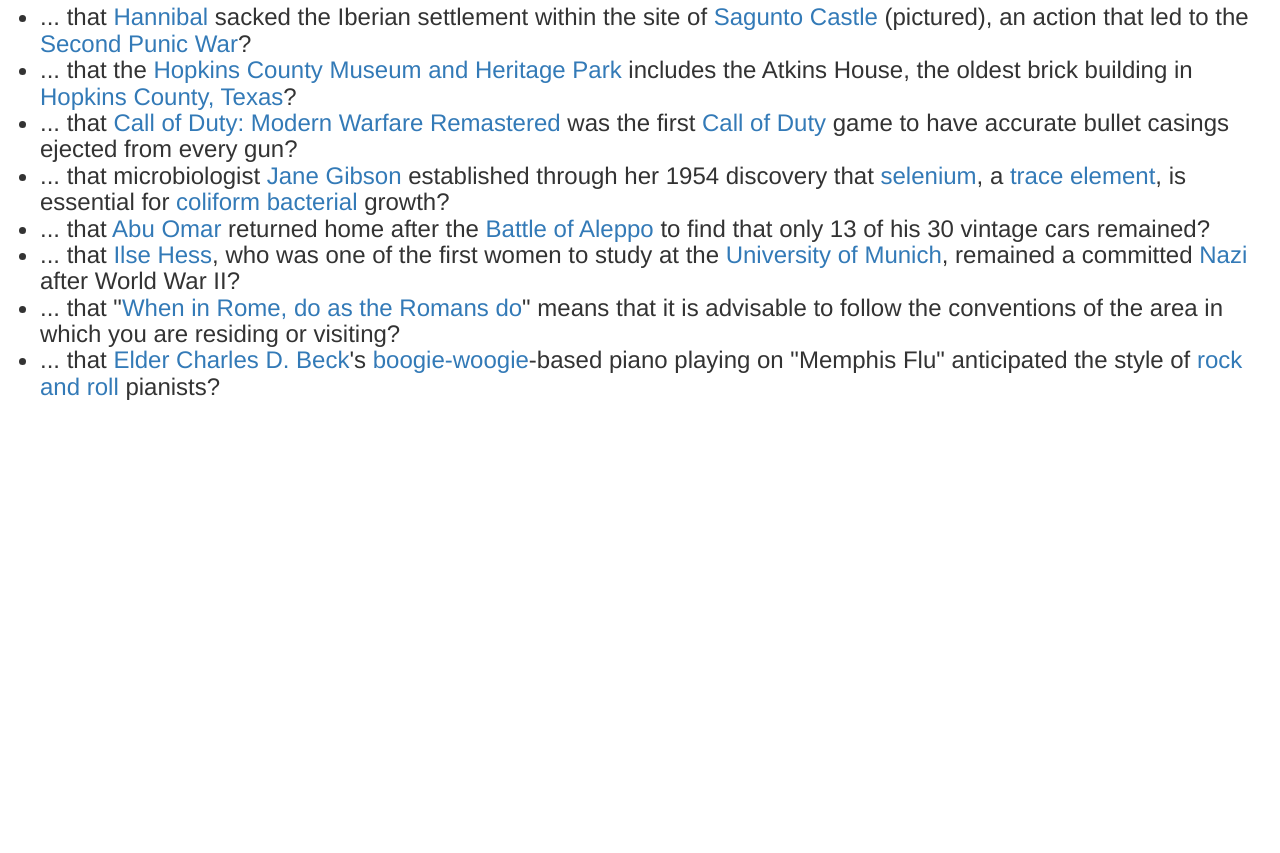
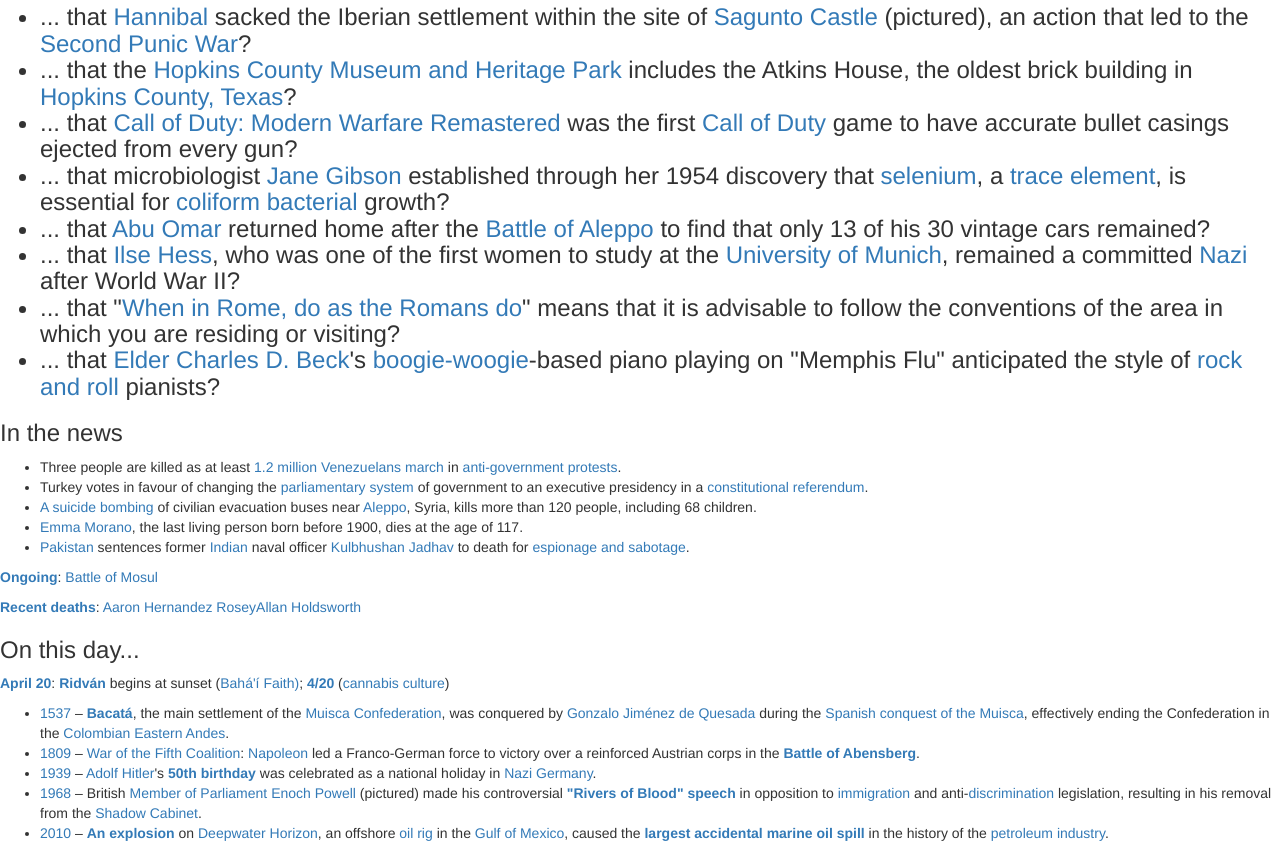
Before and after one commit to GrapeSalad/wiki-clone, a plain HTML site: page index.html in a window 1280 px wide. Shown: the part 1632-2485 px from the top of the page. Before the commit the page ends 2042 px from the top, so only its background shows below. Drawn offline with Linux system fonts and the light colour scheme.

Commit message:
added red section plus filler. Started purple section.

```diff
--- a/index.html
+++ b/index.html
@@ -112,6 +112,29 @@
         <li>... that <a href="#">Elder Charles D. Beck</a>'s <a href="#">boogie-woogie</a>-based piano playing on "Memphis Flu" anticipated the style of <a href="#">rock and roll</a> pianists?</li>
       </ul>
     </div>
+    <div id="red-column">
+      <h3>In the news</h3>
+      <ul>
+        <li>Three people are killed as at least <a href="#">1.2 million Venezuelans march</a> in <a href="#">anti-government protests</a>.</li>
+        <li>Turkey votes in favour of changing the <a href="#">parliamentary system</a> of government to an executive presidency in a <a href="#">constitutional referendum</a>.</li>
+        <li><a href="#">A suicide bombing</a> of civilian evacuation buses near <a href="#">Aleppo</a>, Syria, kills more than 120 people, including 68 children.</li>
+        <li><a href="#">Emma Morano</a>, the last living person born before 1900, dies at the age of 117.</li>
+        <li><a href="#">Pakistan</a> sentences former <a href="#">Indian</a> naval officer <a href="#">Kulbhushan Jadhav</a> to death for <a href="#">espionage and sabotage</a>.</li>
+      </ul>
+      <p><a href="#"><strong>Ongoing</strong></a>: <a href="#">Battle of Mosul</a></p>
+      <p><a href="#"><strong>Recent deaths</strong></a>: <a href="#">Aaron Hernandez</a> <a href="#">Rosey</a><a href="#">Allan Holdsworth</a></p>
+      <h3>On this day...</h3>
+      <p><a href="#"><strong>April 20</strong></a>: <a href="#"><strong>Ridván</strong></a> begins at sunset (<a href="#">Bahá'í Faith)</a>; <a href="#"><strong>4/20</strong></a> (<a href="#">cannabis culture</a>)</p>
+      <ul>
+        <li><a href="#">1537</a> – <a href="#"><strong>Bacatá</strong></a>, the main settlement of the <a href="#">Muisca Confederation</a>, was conquered by <a href="#">Gonzalo Jiménez de Quesada</a> during the <a href="#">Spanish conquest of the Muisca</a>, effectively ending the Confederation in the <a href="#">Colombian Eastern Andes</a>.</li>
+        <li><a href="#">1809</a> – <a href="#">War of the Fifth Coalition</a>: <a href="#">Napoleon</a> led a Franco-German force to victory over a reinforced Austrian corps in the <a href="#"><strong>Battle of Abensberg</strong></a>.</li>
+        <li><a href="#">1939</a> – <a href="#">Adolf Hitler</a>'s <a href="#"><strong>50th birthday</strong></a> was celebrated as a national holiday in <a href="#">Nazi Germany</a>.</li>
+        <li><a href="#">1968</a> – British <a href="#">Member of Parliament</a> <a href="#">Enoch Powell</a> (pictured) made his controversial <a href="#"><strong>"Rivers of Blood" speech</strong></a> in opposition to <a href="#">immigration</a> and anti-<a href="#">discrimination</a> legislation, resulting in his removal from the <a href="#">Shadow Cabinet</a>.</li>
+        <li><a href="#">2010</a> – <a href="#"><strong>An explosion</strong></a> on <a href="#">Deepwater Horizon</a>, an offshore <a href="#">oil rig</a> in the <a href="#">Gulf of Mexico</a>, caused the <a href="#"><strong>largest accidental marine oil spill</strong></a> in the history of the <a href="#">petroleum industry</a>.</li>
+      </ul>
+    </div>
+    <!--Purple column-->
+    <div id="purple-column"
 
   </body>
 </html>
```
